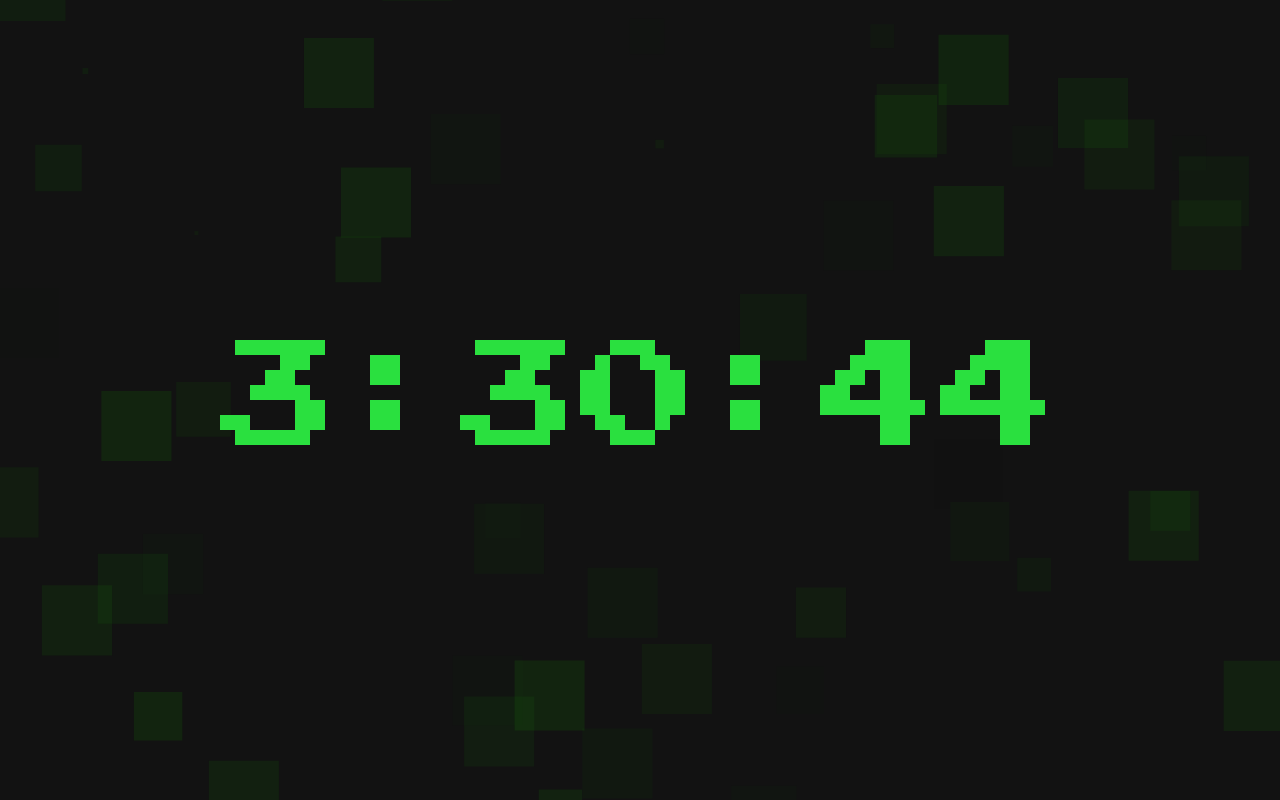
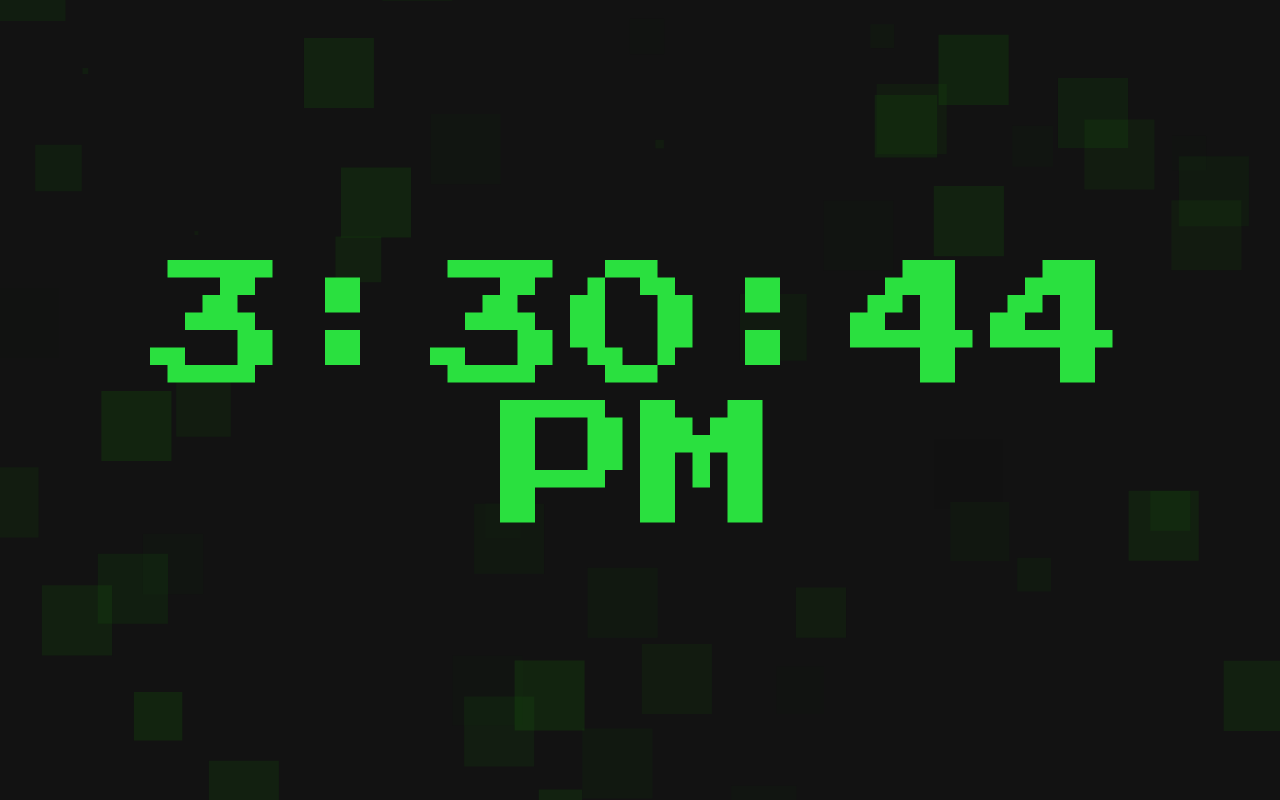
Before and after one commit to Joshua-Petrey/javascript_clock, a plain HTML site: page index.html in a window 1280 px wide. Drawn offline with nearby package versions, Linux system fonts and the light colour scheme.

Commit message:
Added AM and PM indicator

```diff
--- a/index.html
+++ b/index.html
@@ -30,6 +30,10 @@
       function makeAndUpdateClock() {
         let time = new Date();
         let hour = time.getHours();
+        let meridiem = '';
+
+        // set meridiem to AM or PM
+        time.getHours() < 12 ? (meridiem = 'AM') : (meridiem = 'PM');
 
         if (hour > 12) {
           hour = time.getHours() - 12;
@@ -48,7 +52,7 @@
         }
 
         clock = document.querySelector('#clock');
-        clock.innerHTML = hour + ':' + min + ':' + sec;
+        clock.innerHTML = `${hour}:${min}:${sec} ${meridiem}`;
 
         // update the clock recursively
         return setInterval(() => makeAndUpdateClock(), 1000);
--- a/style.css
+++ b/style.css
@@ -27,14 +27,13 @@ canvas {
 }
 
 #clock {
-  font: 120px 'Press Start 2P', cursive;
+  font: 140px 'Press Start 2P', cursive;
   color: #2ae03f;
-
   z-index: 10;
-  margin: auto;
-
   position: absolute;
   top: 50%;
   left: 50%;
   transform: translate(-50%, -50%);
+  width: 100%;
+  text-align: center;
 }
```
